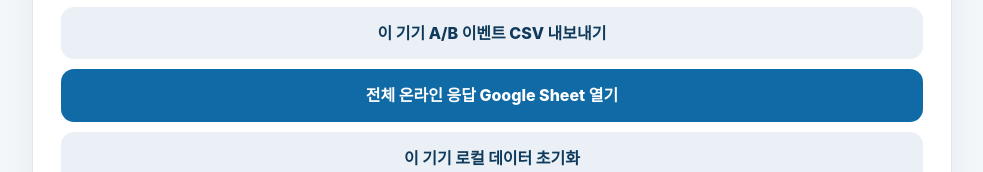
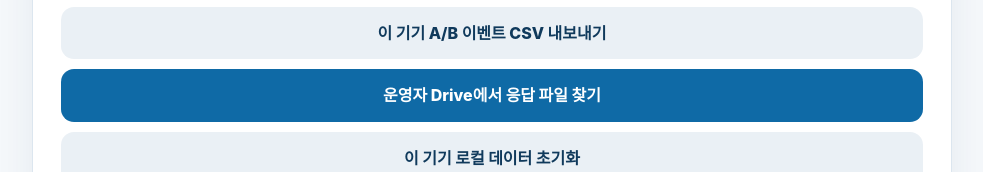
Before and after one commit to YunhuPark/tour-gap, a website: page apps/validation/public/admin.html in a window 1280 px wide. Shown: the part 495-667 px from the top of the page, without its empty margins (148-1131 px from the left). Drawn offline with Linux system fonts and the light colour scheme.

Commit message:
security: keep response file identity out of public assets

```diff
--- a/apps/validation/public/admin.html
+++ b/apps/validation/public/admin.html
@@ -1 +1 @@
-<!doctype html><html lang="ko"><head><meta charset="utf-8"><meta name="viewport" content="width=device-width,initial-scale=1"><title>TOUR-GAP Validation Admin</title><link rel="stylesheet" href="styles.css"></head><body><main class="shell main"><section class="intro"><p class="eyebrow">COLLECTION STATUS</p><h1>Phase 8 <span>수집 현황</span></h1><p>이 브라우저의 로컬 백업을 확인하거나, 중앙 Google Sheet에서 전체 온라인 응답을 확인할 수 있습니다.</p></section><section class="panel"><div id="stats"></div><button id="export-survey" class="primary wide">이 기기 설문 CSV 내보내기</button><button id="export-events" class="secondary wide">이 기기 A/B 이벤트 CSV 내보내기</button><a class="primary wide" style="display:block;text-align:center;text-decoration:none" target="_blank" rel="noopener" href="https://docs.google.com/spreadsheets/d/1xDRK48U7Vqzq5m0fDewB6aXm4RHkqSEfVwSL86Uc2BM/edit">전체 온라인 응답 Google Sheet 열기</a><button id="clear" class="secondary wide">이 기기 로컬 데이터 초기화</button><a class="admin-link" href="index.html">실험 화면으로 돌아가기</a></section><section class="panel"><h2>저장 방식</h2><p>응답은 이 기기에 백업되며 동시에 Google Apps Script를 통해 중앙 Validation Tracker로 전송됩니다. 네트워크가 끊겨도 로컬 CSV는 보존됩니다.</p></section></main><script src="config.js"></script><script src="admin.js"></script></body></html>
+<!doctype html><html lang="ko"><head><meta charset="utf-8"><meta name="viewport" content="width=device-width,initial-scale=1"><title>TOUR-GAP Validation Admin</title><link rel="stylesheet" href="styles.css"></head><body><main class="shell main"><section class="intro"><p class="eyebrow">COLLECTION STATUS</p><h1>Phase 8 <span>수집 현황</span></h1><p>이 브라우저의 로컬 백업을 확인하거나, 중앙 Google Sheet에서 전체 온라인 응답을 확인할 수 있습니다.</p></section><section class="panel"><div id="stats"></div><button id="export-survey" class="primary wide">이 기기 설문 CSV 내보내기</button><button id="export-events" class="secondary wide">이 기기 A/B 이벤트 CSV 내보내기</button><a class="primary wide" style="display:block;text-align:center;text-decoration:none" target="_blank" rel="noopener" href="https://drive.google.com/drive/u/0/search?q=TOUR-GAP%20Phase8%20Validation%20Tracker">운영자 Drive에서 응답 파일 찾기</a><button id="clear" class="secondary wide">이 기기 로컬 데이터 초기화</button><a class="admin-link" href="index.html">실험 화면으로 돌아가기</a></section><section class="panel"><h2>저장 방식</h2><p>이 브라우저에 저장된 기록만 CSV로 내보냅니다. 중앙 접수 여부는 운영자 계정으로 응답 파일에서 확인하세요. 브라우저 저장에 실패한 응답이나 동의 전 이벤트가 보존됐다고 보장하지 않습니다.</p></section></main><script src="config.js"></script><script src="admin.js"></script></body></html>
```
Also changed, not shown: apps/validation/README.md.
